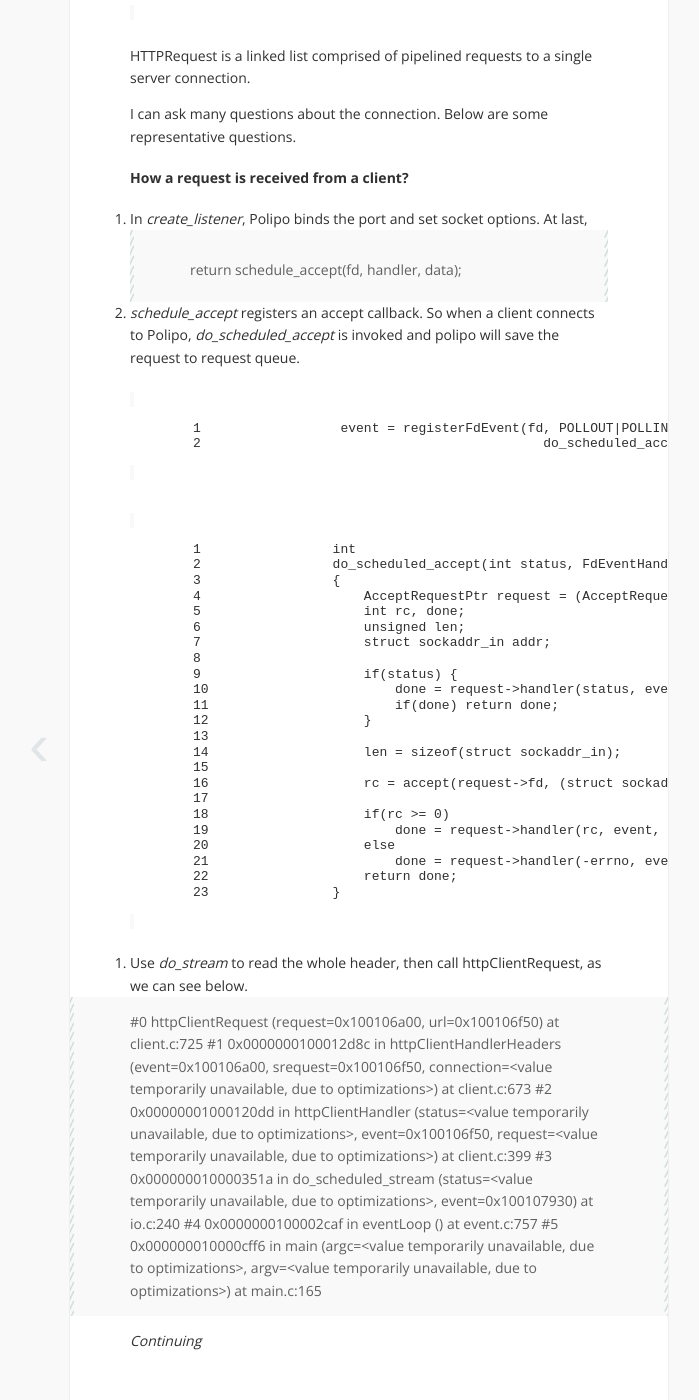
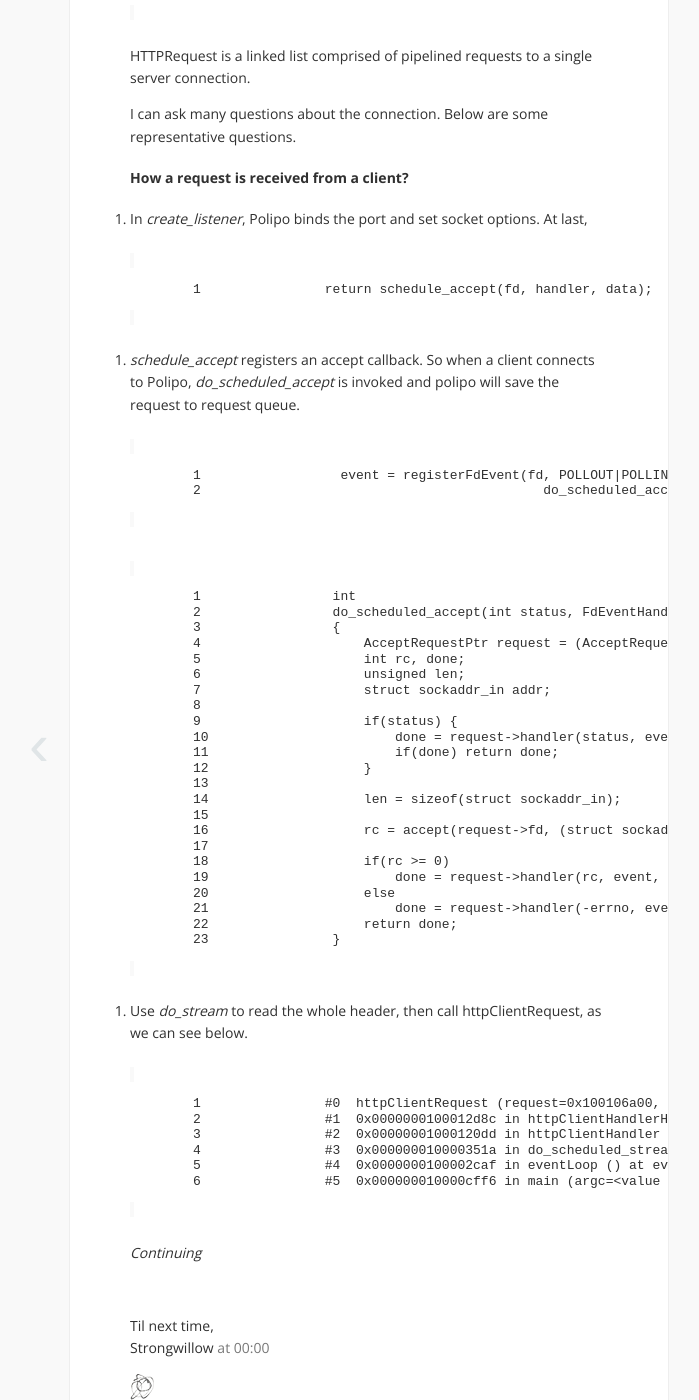
Before and after one commit to quinncnl/oldstrongwillow.github.com, a Jekyll site: the page built from _posts/2013-07-07-understanding-the-source-of-polipo.md, in a window 1280 px wide and 1400 px high, scrolled down 3248 px. Shown: the whole window, without its empty margins (271-970 px from the left). Built offline with Jekyll 4.4.1, drawn with Linux system fonts in a browser that asks for light colours; Markdown is read by kramdown in place of the engine named in the settings; comment, search, counter and statistics services are not loaded.

Commit message:
update UtSoP

```diff
--- a/_posts/2013-07-07-understanding-the-source-of-polipo.md
+++ b/_posts/2013-07-07-understanding-the-source-of-polipo.md
@@ -157,7 +157,11 @@ I can ask many questions about the connection. Below are some representative que
 #### How a request is received from a client?
 
 1. In *create_listener*, Polipo binds the port and set socket options. At last,
->    return schedule_accept(fd, handler, data);
+
+{% highlight c linenos %}
+
+return schedule_accept(fd, handler, data);
+{% endhighlight %}
 
 2. *schedule_accept* registers an accept callback. So when a client connects to Polipo, *do_scheduled_accept* is invoked and polipo will save the request to request queue.
 
@@ -195,12 +199,15 @@ do_scheduled_accept(int status, FdEventHandlerPtr event)
 
 3. Use *do_stream* to read the whole header, then call httpClientRequest, as we can see below.
 
-> #0  httpClientRequest (request=0x100106a00, url=0x100106f50) at client.c:725
-> #1  0x0000000100012d8c in httpClientHandlerHeaders (event=0x100106a00, srequest=0x100106f50, connection=<value temporarily unavailable, due to optimizations>) at client.c:673
-> #2  0x00000001000120dd in httpClientHandler (status=<value temporarily unavailable, due to optimizations>, event=0x100106f50, request=<value temporarily unavailable, due to optimizations>) at client.c:399
-> #3  0x000000010000351a in do_scheduled_stream (status=<value temporarily unavailable, due to optimizations>, event=0x100107930) at io.c:240
-> #4  0x0000000100002caf in eventLoop () at event.c:757
-> #5  0x000000010000cff6 in main (argc=<value temporarily unavailable, due to optimizations>, argv=<value temporarily unavailable, due to optimizations>) at main.c:165
+{% highlight c linenos %}
 
+#0  httpClientRequest (request=0x100106a00, url=0x100106f50) at client.c:725
+#1  0x0000000100012d8c in httpClientHandlerHeaders (event=0x100106a00, srequest=0x100106f50, connection=<value temporarily unavailable, due to optimizations>) at client.c:673
+#2  0x00000001000120dd in httpClientHandler (status=<value temporarily unavailable, due to optimizations>, event=0x100106f50, request=<value temporarily unavailable, due to optimizations>) at client.c:399
+#3  0x000000010000351a in do_scheduled_stream (status=<value temporarily unavailable, due to optimizations>, event=0x100107930) at io.c:240
+#4  0x0000000100002caf in eventLoop () at event.c:757
+#5  0x000000010000cff6 in main (argc=<value temporarily unavailable, due to optimizations>, argv=<value temporarily unavailable, due to optimizations>) at main.c:165
+
+{% endhighlight %}
 
 *Continuing*
```
